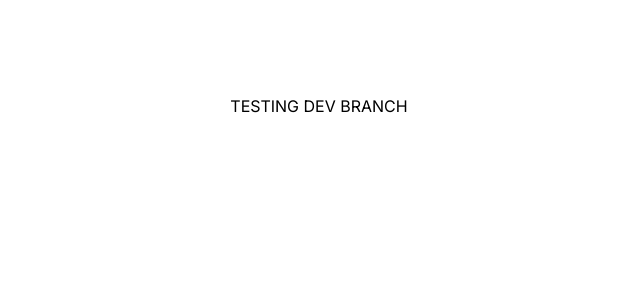
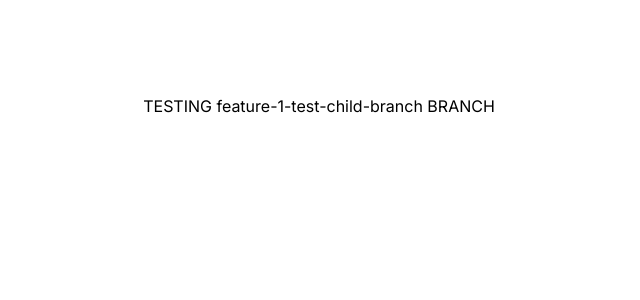
Before and after one commit to KarlStevenRequinto/Dota-Draft-App, a Next.js app: page / in a window 1280 px wide. Shown: the top 300 px of the page, without its empty margins (321-961 px from the left). Built offline with nearby package versions, Linux system fonts and the light colour scheme.

Commit message:
testing feature branch

```diff
--- a/app/page.js
+++ b/app/page.js
@@ -3,7 +3,7 @@ import styles from './styles.module.css';
 export default function Home() {
   return (
     <main className={styles.main}>
-      TESTING DEV BRANCH
+      TESTING feature-1-test-child-branch BRANCH
     </main>
   );
 }
```
